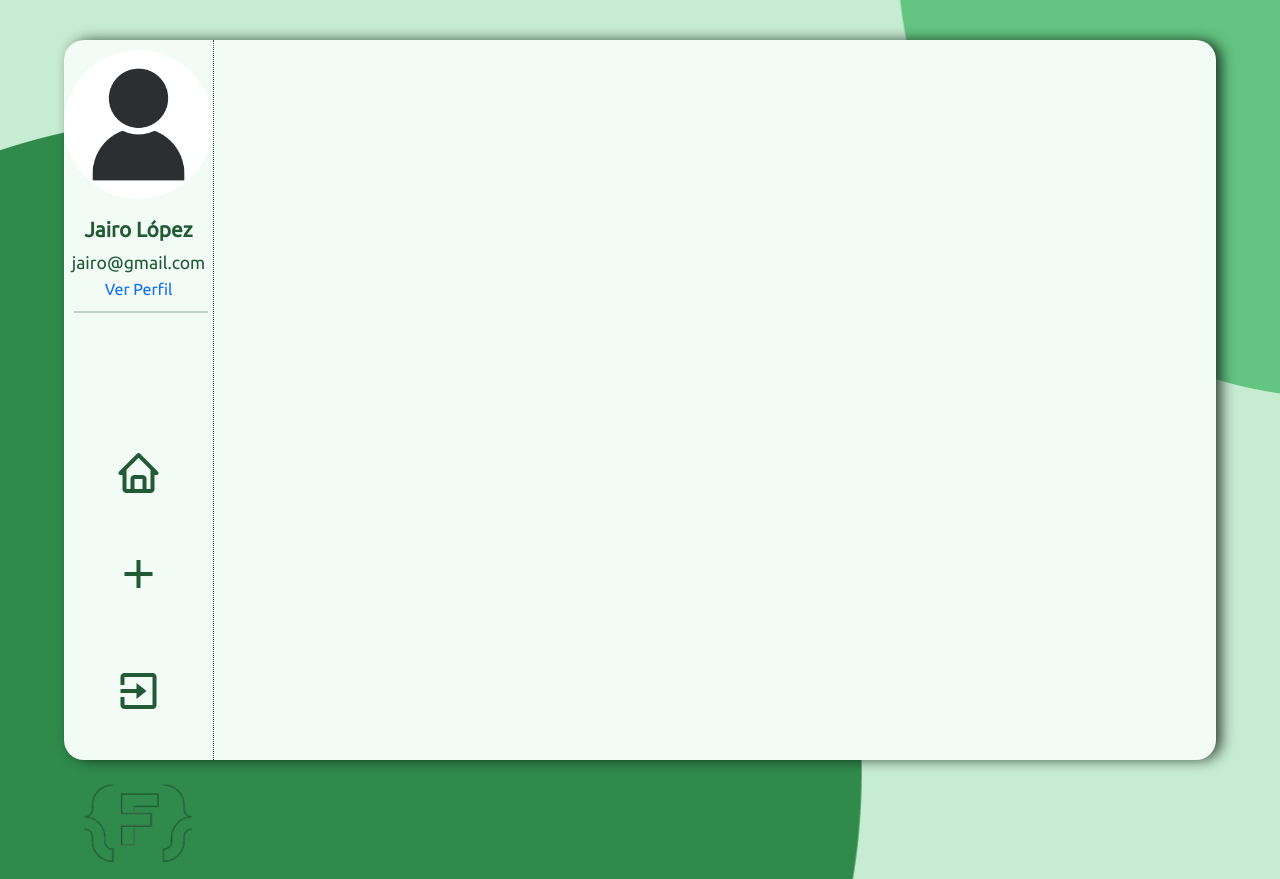
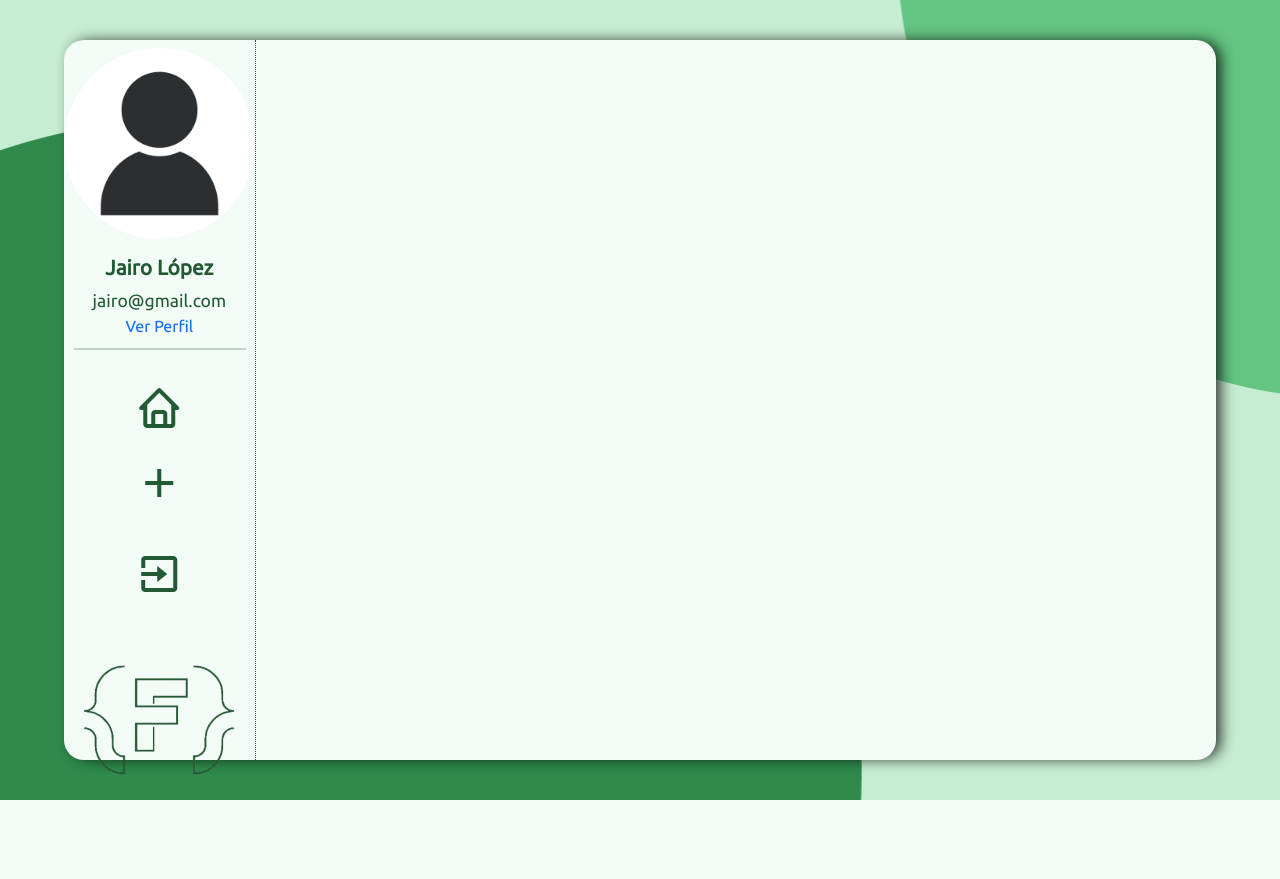
Before and after one commit to Ja1roLopez/Project_UD_Inter, a PHP site: page /app/index.html in a window 1280 px wide. After the commit the page ends 800 px from the top, so only its background shows below. Run offline with PHP 8.4, Linux system fonts and the light colour scheme.

Commit message:
ajuste medidas

```diff
--- a/CSS/app_style.css
+++ b/CSS/app_style.css
@@ -22,7 +22,7 @@ body{
 }
 #general_section .left_menu{
 
-    width: 150px;
+    width: 25vh;
     height: 100%;
     border-right: 1.5px dotted #245734;
     border-radius: 20px 0px 0px 20px;
@@ -32,7 +32,7 @@ body{
     height: auto;
 }
 #general_section nav{
-    padding-top: 91px;
+    padding-top: 0;
 }
 .left_menu ul{
     width: 100%;
@@ -42,12 +42,12 @@ body{
 .left_menu li {
     color: #215A34 !important;
     text-align: center;
-    padding: 35px 0px 15px 0px;
+    padding: 3vh 0px 0px 0px;
     list-style: none;
 }
 .left_menu .exit{
     text-align: center;
-    padding: 35px 0px 15px 0px;
+    padding: 3vh 0px 1.5vh 0px;
 
 }
 .profile_resume{
@@ -55,7 +55,7 @@ body{
     place-items: center;
 }
 .profile_resume img{
-    margin: 10px;
+    margin: 1vh 0vh 1vh 0vh;
     border-radius: 50%;
 }
 .profile_resume p{
```
Also changed, not shown: app/index.html (line endings or trailing spaces).
